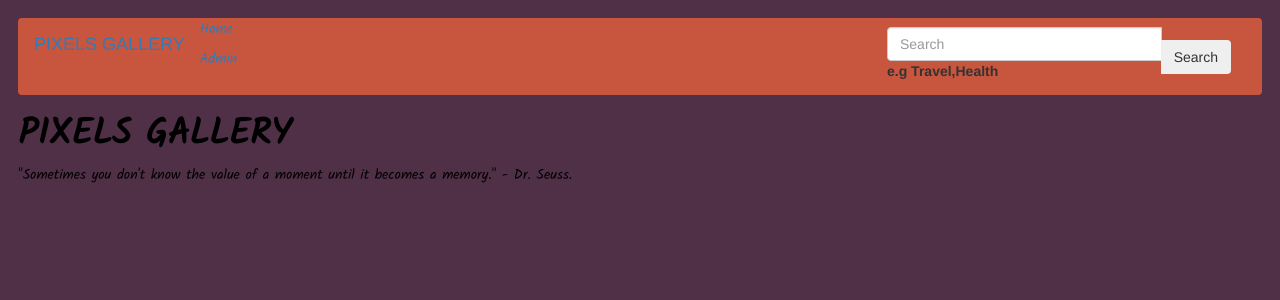
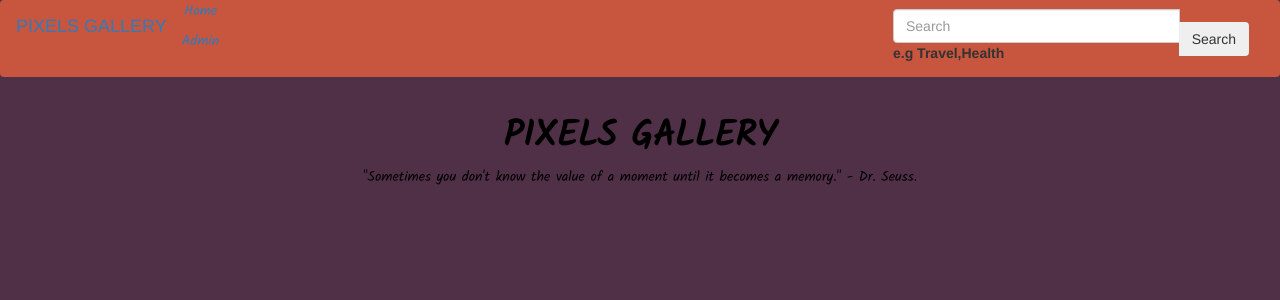
Before and after one commit to Kvria/Gallery, a Django app: page / in a window 1280 px wide. Shown: the top 300 px of the page. Run offline with Django 3.2, Linux system fonts and the light colour scheme; data that the repository does not hold is empty; some libraries are stand-ins or nearby versions.

Commit message:
add final styles

```diff
--- a/gallery/templates/index.html
+++ b/gallery/templates/index.html
@@ -1,11 +1,11 @@
 {% extends 'img-gallery/base.html'%}
 {% block content %}
 
-<div id="image-display">
+<div class="container" id="image-display">
         <h1><b>PIXELS GALLERY</b></h1>
         <p>"Sometimes you don't know the value of a moment until it becomes a memory." - Dr. Seuss.</p>
+
     {% for image in images%}
-
         <div class="col-xs-12 col-sm-6 col-md-4 col-lg-4 hover "><img class="image img-responsive" src="{{image.photos.url}}" data-toggle="modal" data-target="#image-modal-{{image.image_id}}"></div>
         <div class="modal fade" id="image-modal-{{image.image_id}}" tabindex="-1" role="dialog"aria-labelledby="image-modal" aria-hidden="true">
             <div class="modal-dialog modal-dialog-centered" role="document">
--- a/pixels/css/base.css
+++ b/static/css/base.css
@@ -1,9 +1,11 @@
-h2, p, h1{
+p, h1, h2{
     font-family: 'Kalam', cursive;
+    text-align: center;
     color: black;
 }
 body{
     background-color: #503047;
-    background-size: cover;
-    margin: 18px;
 }
+img{
+    padding: 5px;
+}
```
Lines whose indentation alone changed are shown as unchanged.
